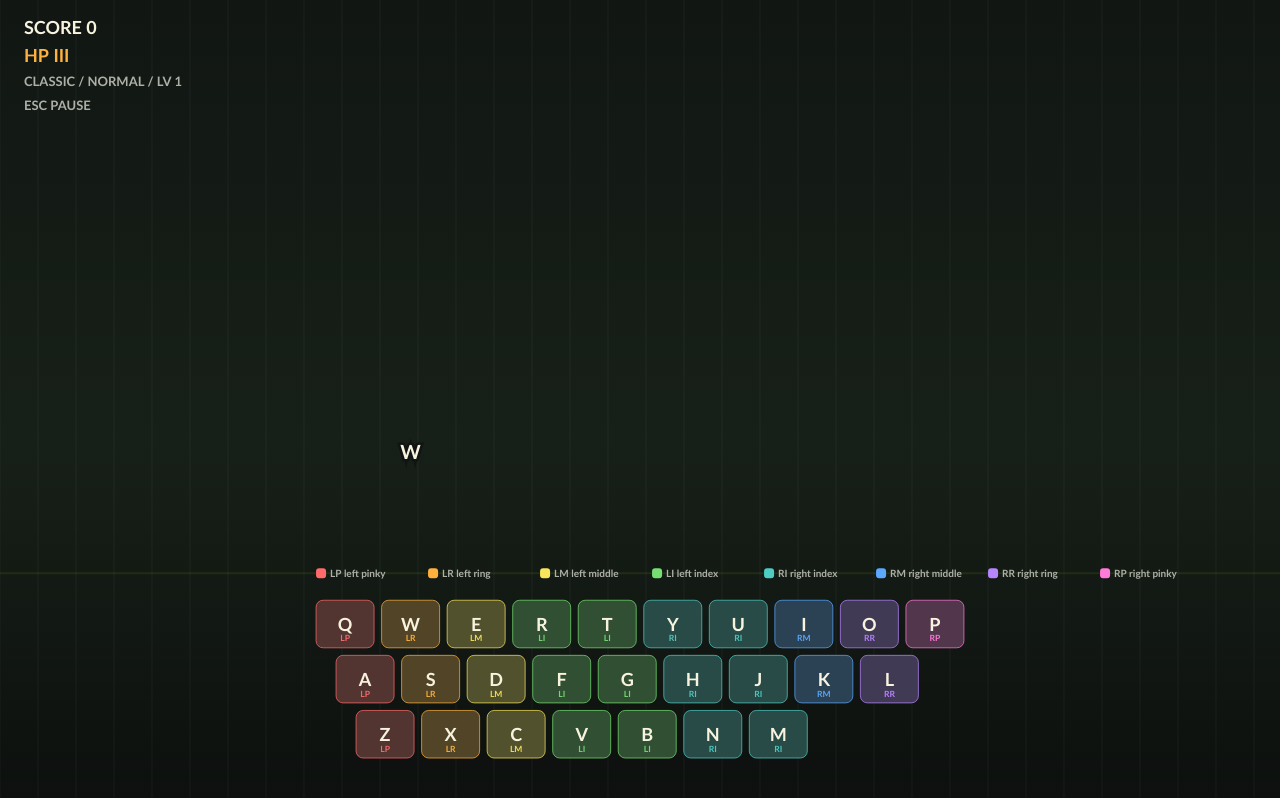
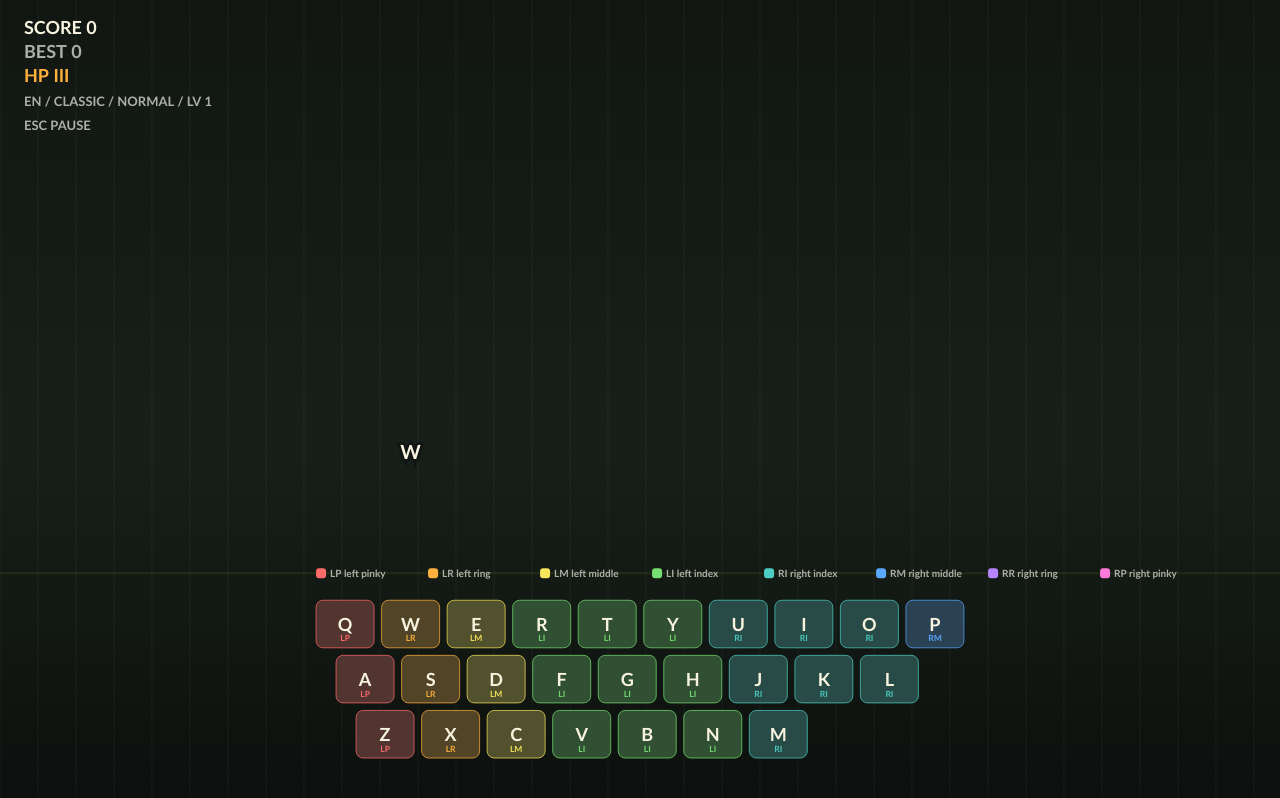
Before and after one commit to IvanNavin/brainrot-keyboard-defense, a website: page index.html in a window 1280 px wide. Both pictures are taken after a click on the button "START DEFENSE". Drawn offline with Linux system fonts and the light colour scheme.

Commit message:
Add Ukrainian layout and best score

```diff
--- a/index.html
+++ b/index.html
@@ -24,6 +24,7 @@
             Language
             <select id="language">
               <option value="en">English layout</option>
+              <option value="uk">Українська розкладка</option>
             </select>
           </label>
 
--- a/src/main.js
+++ b/src/main.js
@@ -5,45 +5,33 @@ const menuBackdrop = document.querySelector("#menuBackdrop");
 const menuTitle = document.querySelector("#menuTitle");
 const menuResult = document.querySelector("#menuResult");
 const startButton = document.querySelector("#start");
+const languageSelect = document.querySelector("#language");
 const modeSelect = document.querySelector("#mode");
 const difficultySelect = document.querySelector("#difficulty");
 const targetHighlightInput = document.querySelector("#targetHighlight");
 
 const STORAGE_KEY = "brainrot-keyboard-defense.stats.v1";
-const KEY_IDS = "qwertyuiopasdfghjklzxcvbnm".split("");
-const WORDS = ["cat", "run", "dev", "type", "code", "data", "game", "stack", "debug", "pixel"];
+const BEST_SCORE_KEY = "brainrot-keyboard-defense.best-score.v1";
+const LAYOUTS = {
+  en: {
+    rows: ["qwertyuiop", "asdfghjkl", "zxcvbnm"],
+    words: ["cat", "run", "dev", "type", "code", "data", "game", "stack", "debug", "pixel"],
+  },
+  uk: {
+    rows: ["йцукенгшщзхї", "фівапролджє", "ячсмитьбю"],
+    words: ["кіт", "дім", "код", "гра", "мова", "тип", "дані", "ліс", "сон", "друк"],
+  },
+};
+const ALL_KEY_IDS = [...new Set(Object.values(LAYOUTS).flatMap((layout) => layout.rows.flatMap((row) => row.split(""))))];
+const PHYSICAL_ROWS = [
+  ["KeyQ", "KeyW", "KeyE", "KeyR", "KeyT", "KeyY", "KeyU", "KeyI", "KeyO", "KeyP", "BracketLeft", "BracketRight"],
+  ["KeyA", "KeyS", "KeyD", "KeyF", "KeyG", "KeyH", "KeyJ", "KeyK", "KeyL", "Semicolon", "Quote"],
+  ["KeyZ", "KeyX", "KeyC", "KeyV", "KeyB", "KeyN", "KeyM", "Comma", "Period"],
+];
 const DIFFICULTY = {
   easy: { baseSpeed: 135, speedStep: 13 },
   normal: { baseSpeed: 175, speedStep: 18 },
   hard: { baseSpeed: 230, speedStep: 25 },
-};
-const FINGER_GUIDES = {
-  q: { finger: "LP", color: "#ff6b6b" },
-  a: { finger: "LP", color: "#ff6b6b" },
-  z: { finger: "LP", color: "#ff6b6b" },
-  w: { finger: "LR", color: "#ffb13d" },
-  s: { finger: "LR", color: "#ffb13d" },
-  x: { finger: "LR", color: "#ffb13d" },
-  e: { finger: "LM", color: "#f8e55b" },
-  d: { finger: "LM", color: "#f8e55b" },
-  c: { finger: "LM", color: "#f8e55b" },
-  r: { finger: "LI", color: "#75df72" },
-  f: { finger: "LI", color: "#75df72" },
-  v: { finger: "LI", color: "#75df72" },
-  t: { finger: "LI", color: "#75df72" },
-  g: { finger: "LI", color: "#75df72" },
-  b: { finger: "LI", color: "#75df72" },
-  y: { finger: "RI", color: "#4ecdc4" },
-  h: { finger: "RI", color: "#4ecdc4" },
-  n: { finger: "RI", color: "#4ecdc4" },
-  u: { finger: "RI", color: "#4ecdc4" },
-  j: { finger: "RI", color: "#4ecdc4" },
-  m: { finger: "RI", color: "#4ecdc4" },
-  i: { finger: "RM", color: "#5aa9ff" },
-  k: { finger: "RM", color: "#5aa9ff" },
-  o: { finger: "RR", color: "#b786ff" },
-  l: { finger: "RR", color: "#b786ff" },
-  p: { finger: "RP", color: "#ff7ad9" },
 };
 const FINGER_LEGEND = [
   ["LP", "left pinky", "#ff6b6b"],
@@ -58,10 +46,13 @@ const FINGER_LEGEND = [
 
 const state = {
   screen: "menu",
+  language: "en",
   mode: "classic",
   difficulty: "normal",
   highlightTarget: false,
   score: 0,
+  bestScore: loadBestScore(),
+  isNewBest: false,
   hp: 3,
   streak: 0,
   totalHits: 0,
@@ -83,20 +74,76 @@ const state = {
 };
 
 function loadStats() {
-  const fallback = Object.fromEntries(KEY_IDS.map((key) => [key, { hits: 0, misses: 0 }]));
-
   try {
     const parsed = JSON.parse(localStorage.getItem(STORAGE_KEY) || "{}");
-    return Object.fromEntries(
-      KEY_IDS.map((key) => [key, { hits: parsed[key]?.hits || 0, misses: parsed[key]?.misses || 0 }]),
-    );
+    return Object.fromEntries(ALL_KEY_IDS.map((key) => [key, normalizeStat(parsed[key])]));
   } catch {
-    return fallback;
+    return Object.fromEntries(ALL_KEY_IDS.map((key) => [key, { hits: 0, misses: 0 }]));
   }
 }
 
 function saveStats() {
   localStorage.setItem(STORAGE_KEY, JSON.stringify(state.stats));
+}
+
+function loadBestScore() {
+  return Number.parseInt(localStorage.getItem(BEST_SCORE_KEY) || "0", 10) || 0;
+}
+
+function saveBestScore() {
+  localStorage.setItem(BEST_SCORE_KEY, String(state.bestScore));
+}
+
+function updateBestScore() {
+  if (state.score <= state.bestScore) return;
+
+  state.bestScore = state.score;
+  state.isNewBest = true;
+  saveBestScore();
+}
+
+function normalizeStat(stat) {
+  return { hits: stat?.hits || 0, misses: stat?.misses || 0 };
+}
+
+function ensureStat(key) {
+  if (!state.stats[key]) state.stats[key] = { hits: 0, misses: 0 };
+  return state.stats[key];
+}
+
+function currentLayout() {
+  return LAYOUTS[state.language] || LAYOUTS.en;
+}
+
+function currentKeyIds() {
+  return currentLayout().rows.flatMap((row) => row.split(""));
+}
+
+function keyFromEvent(event) {
+  const directKey = event.key.toLowerCase();
+  const keys = currentKeyIds();
+  if (keys.includes(directKey)) return directKey;
+
+  const rows = currentLayout().rows;
+  for (let rowIndex = 0; rowIndex < PHYSICAL_ROWS.length; rowIndex += 1) {
+    const columnIndex = PHYSICAL_ROWS[rowIndex].indexOf(event.code);
+    if (columnIndex === -1) continue;
+
+    return rows[rowIndex]?.[columnIndex] || "";
+  }
+
+  return "";
+}
+
+function getFingerGuide(index) {
+  if (index === 0) return { finger: "LP", color: "#ff6b6b" };
+  if (index === 1) return { finger: "LR", color: "#ffb13d" };
+  if (index === 2) return { finger: "LM", color: "#f8e55b" };
+  if (index <= 5) return { finger: "LI", color: "#75df72" };
+  if (index <= 8) return { finger: "RI", color: "#4ecdc4" };
+  if (index === 9) return { finger: "RM", color: "#5aa9ff" };
+  if (index === 10) return { finger: "RR", color: "#b786ff" };
+  return { finger: "RP", color: "#ff7ad9" };
 }
 
 async function loadAssets() {
@@ -121,8 +168,9 @@ function resize() {
 }
 
 function buildKeyboard(width, height) {
-  const rows = ["qwertyuiop", "asdfghjkl", "zxcvbnm"];
-  const keyWidth = Math.min(58, Math.max(30, (width - 48) / 11.2));
+  const rows = currentLayout().rows;
+  const longestRow = Math.max(...rows.map((row) => row.length));
+  const keyWidth = Math.min(58, Math.max(28, (width - 48) / (longestRow + 1.2)));
   const gap = Math.max(5, keyWidth * 0.13);
   const keyHeight = keyWidth * 0.82;
   const step = keyWidth + gap;
@@ -142,6 +190,7 @@ function buildKeyboard(width, height) {
       y,
       width: keyWidth,
       height: keyHeight,
+      guide: getFingerGuide(index),
     }));
   });
 }
@@ -150,10 +199,12 @@ function startGame() {
   if (!state.assets.ready) return;
 
   state.screen = "playing";
+  state.language = languageSelect.value;
   state.mode = modeSelect.value;
   state.difficulty = difficultySelect.value;
   state.highlightTarget = targetHighlightInput.checked;
   state.score = 0;
+  state.isNewBest = false;
   state.hp = 3;
   state.streak = 0;
   state.totalHits = 0;
@@ -166,9 +217,11 @@ function startGame() {
   state.pressed.clear();
   menuTitle.textContent = "Brainrot Keyboard Defense";
   menuResult.classList.add("is-hidden");
+  menuResult.classList.remove("is-record");
   menuResult.textContent = "";
   menu.classList.add("is-hidden");
   menuBackdrop.classList.add("is-hidden");
+  resize();
   spawnBrainrot();
 }
 
@@ -176,7 +229,10 @@ function endGame() {
   state.screen = "gameover";
   state.active = null;
   menuTitle.textContent = "Game Over";
-  menuResult.textContent = `Score ${state.score} / Level ${state.level + 1}`;
+  menuResult.textContent = state.isNewBest
+    ? `New best ${state.bestScore} / Level ${state.level + 1}`
+    : `Score ${state.score} / Best ${state.bestScore} / Level ${state.level + 1}`;
+  menuResult.classList.toggle("is-record", state.isNewBest);
   menuResult.classList.remove("is-hidden");
   menu.classList.remove("is-hidden");
   menuBackdrop.classList.remove("is-hidden");
@@ -195,33 +251,39 @@ function togglePause() {
 }
 
 function chooseKey() {
-  if (state.mode === "classic") return randomItem(KEY_IDS);
+  const keys = currentKeyIds();
+  if (state.mode === "classic") return randomItem(keys);
 
-  const weights = KEY_IDS.map((key) => {
-    const stat = state.stats[key];
+  const weights = keys.map((key) => {
+    const stat = ensureStat(key);
     const weakBonus = state.mode === "weak" ? stat.misses * 5 : stat.misses * 2;
     return 1 + weakBonus + Math.max(0, stat.misses - stat.hits);
   });
   const total = weights.reduce((sum, weight) => sum + weight, 0);
   let pick = Math.random() * total;
 
-  for (let i = 0; i < KEY_IDS.length; i += 1) {
+  for (let i = 0; i < keys.length; i += 1) {
     pick -= weights[i];
-    if (pick <= 0) return KEY_IDS[i];
+    if (pick <= 0) return keys[i];
   }
 
-  return randomItem(KEY_IDS);
+  return randomItem(keys);
 }
 
 function createSequence() {
   if (state.mode !== "words") return chooseKey();
 
-  const weakKeys = KEY_IDS.filter((key) => state.stats[key].misses > state.stats[key].hits);
+  const keys = currentKeyIds();
+  const words = currentLayout().words;
+  const weakKeys = keys.filter((key) => {
+    const stat = ensureStat(key);
+    return stat.misses > stat.hits;
+  });
   const candidates = weakKeys.length
-    ? WORDS.filter((word) => weakKeys.some((key) => word.includes(key)))
-    : WORDS;
+    ? words.filter((word) => weakKeys.some((key) => word.includes(key)))
+    : words;
 
-  return randomItem(candidates.length ? candidates : WORDS);
+  return randomItem(candidates.length ? candidates : words);
 }
 
 function spawnBrainrot() {
@@ -262,8 +324,9 @@ function processInput() {
     fireShot(key, target);
     if (!target) continue;
 
-    state.stats[key].hits += 1;
+    ensureStat(key).hits += 1;
     state.score += 1;
+    updateBestScore();
     state.streak += 1;
     state.totalHits += 1;
     state.level = Math.floor(state.totalHits / 10);
@@ -301,7 +364,7 @@ function update(delta) {
     state.active.wobble += delta * 5;
 
     if (state.active.y + state.active.size / 2 >= target.y) {
-      state.stats[state.active.key].misses += 1;
+      ensureStat(state.active.key).misses += 1;
       state.hp -= 1;
       state.streak = 0;
       saveStats();
@@ -381,12 +444,14 @@ function drawHud() {
   ctx.fillStyle = "#f7f3df";
   ctx.font = "800 18px Trebuchet MS";
   ctx.fillText(`SCORE ${state.score}`, 24, 34);
+  ctx.fillStyle = state.isNewBest ? "#b7ff37" : "#aeb0a7";
+  ctx.fillText(`BEST ${state.bestScore}`, 24, 58);
   ctx.fillStyle = state.hp <= 1 ? "#ff4d4d" : "#ffb13d";
-  ctx.fillText(`HP ${"I".repeat(Math.max(0, state.hp))}`, 24, 62);
+  ctx.fillText(`HP ${"I".repeat(Math.max(0, state.hp))}`, 24, 82);
   ctx.fillStyle = "#aeb0a7";
   ctx.font = "700 13px Trebuchet MS";
-  ctx.fillText(`${state.mode.toUpperCase()} / ${state.difficulty.toUpperCase()} / LV ${state.level + 1}`, 24, 86);
-  ctx.fillText("ESC PAUSE", 24, 110);
+  ctx.fillText(`${state.language.toUpperCase()} / ${state.mode.toUpperCase()} / ${state.difficulty.toUpperCase()} / LV ${state.level + 1}`, 24, 106);
+  ctx.fillText("ESC PAUSE", 24, 130);
   ctx.restore();
 }
 
@@ -440,8 +505,8 @@ function drawKeyboard() {
   drawFingerLegend();
 
   for (const key of state.keys) {
-    const stat = state.stats[key.id];
-    const guide = FINGER_GUIDES[key.id];
+    const stat = ensureStat(key.id);
+    const guide = key.guide;
     const heat = Math.min(1, stat.misses / Math.max(4, stat.hits + stat.misses));
     const isTarget = state.highlightTarget && state.active?.key === key.id;
     const isPressed = state.pressed.has(key.id);
@@ -702,13 +767,20 @@ window.addEventListener("keydown", (event) => {
     return;
   }
 
-  const key = event.key.toLowerCase();
-  if (state.screen === "playing" && KEY_IDS.includes(key)) {
+  const key = keyFromEvent(event);
+  if (state.screen === "playing" && key) {
     event.preventDefault();
     state.inputQueue.push(key);
   }
 
   if (event.key === "Enter" && state.screen !== "playing" && state.screen !== "paused") startGame();
+});
+
+languageSelect.addEventListener("change", () => {
+  if (state.screen === "playing" || state.screen === "paused") return;
+
+  state.language = languageSelect.value;
+  resize();
 });
 
 startButton.addEventListener("click", startGame);
--- a/src/styles.css
+++ b/src/styles.css
@@ -115,6 +115,11 @@ h1 {
   text-transform: uppercase;
 }
 
+.menu-result.is-record {
+  color: var(--acid);
+  text-shadow: 0 0 22px rgba(183, 255, 55, 0.42);
+}
+
 .menu-result.is-hidden {
   display: none;
 }
```
